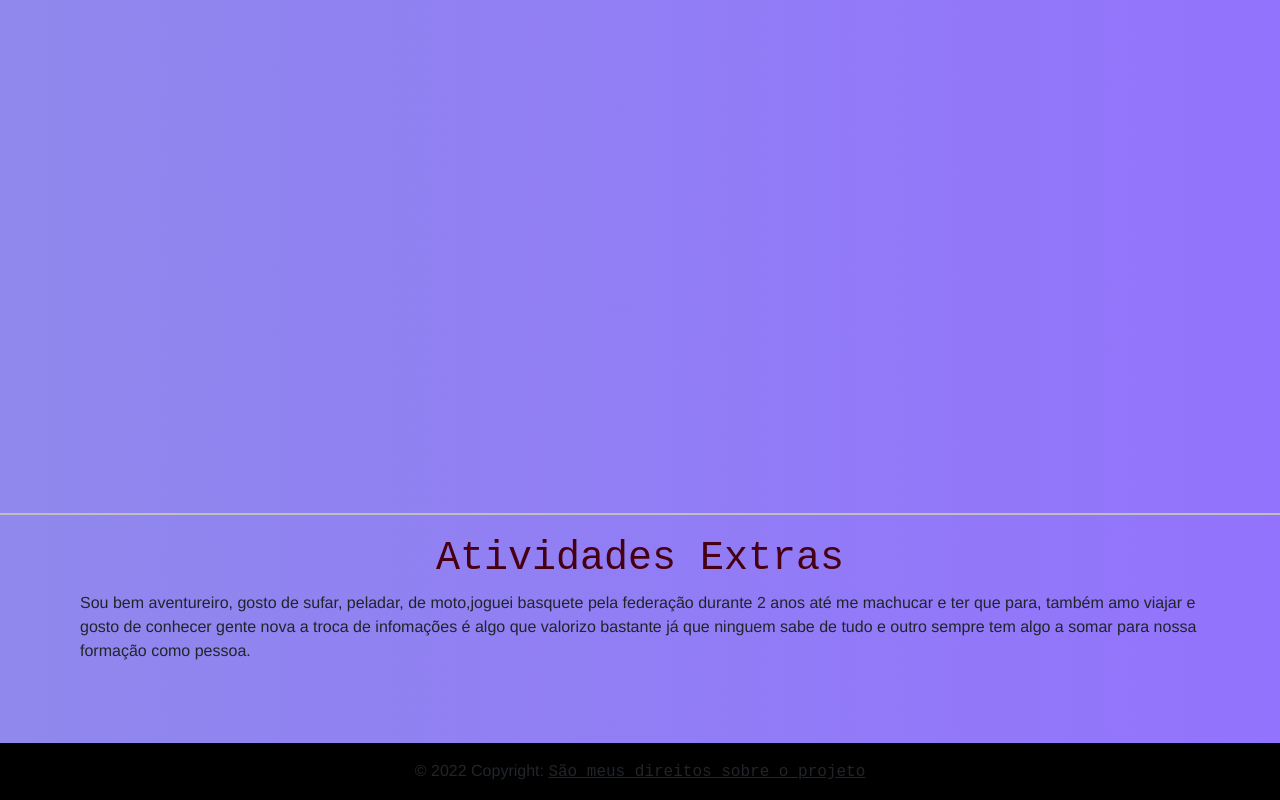
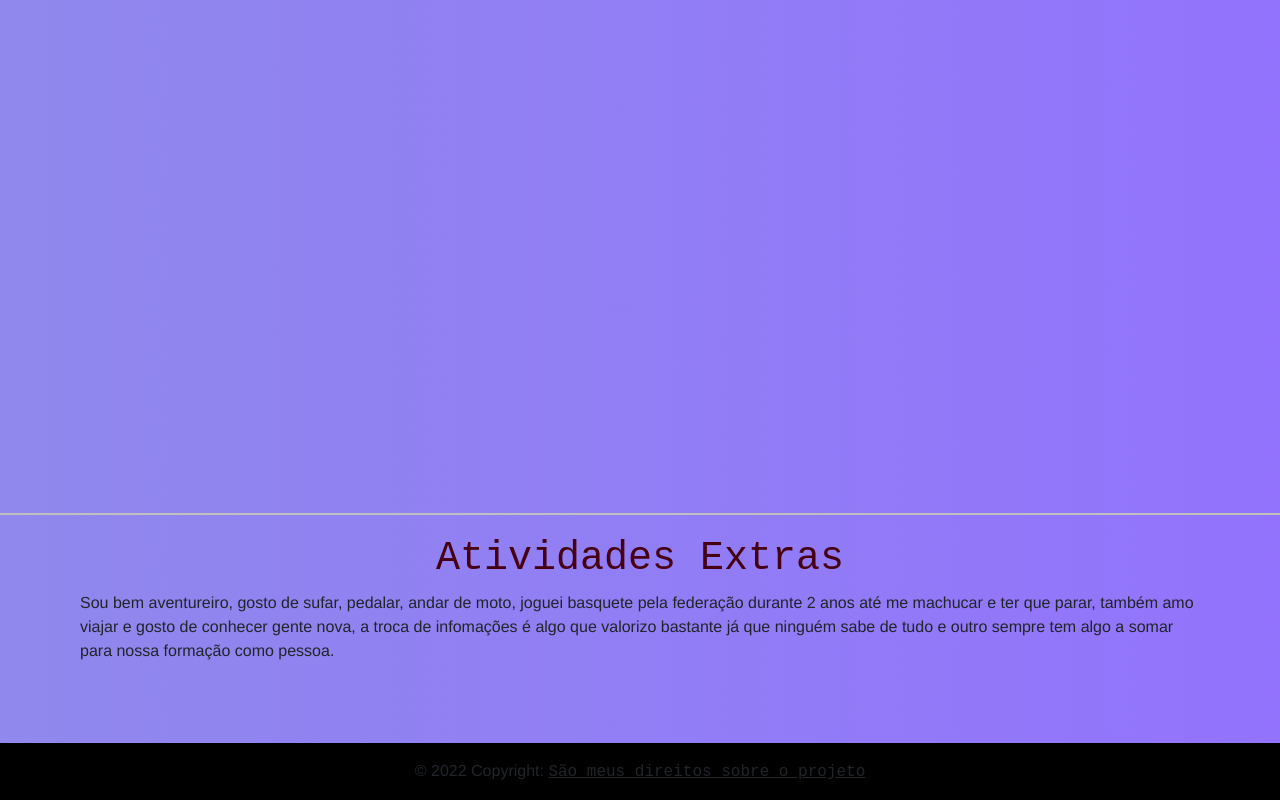
Before and after one commit to JohnLennonLop/JohnLennonLop.github.io, a plain HTML site: page index.html in a window 1280 px wide. Shown: the part 3030-3830 px from the top of the page. Drawn offline with nearby package versions, Linux system fonts and the light colour scheme.

Commit message:
Update index.html

```diff
--- a/index.html
+++ b/index.html
@@ -157,8 +157,8 @@
 
 <div class="info" >
     <h1 id="scrollspyHeading5">Atividades Extras </h1>
-    <p>Sou bem aventureiro, gosto de sufar, peladar, de moto,joguei basquete pela federação durante 2 anos até me machucar e ter que para, também amo viajar e gosto de conhecer gente nova a troca de infomações é algo que
-      valorizo bastante já que ninguem sabe de tudo e outro sempre tem algo a somar para nossa formação como pessoa.
+    <p>Sou bem aventureiro, gosto de sufar, pedalar, andar de moto, joguei basquete pela federação durante 2 anos até me machucar e ter que parar, também amo viajar e gosto de conhecer gente nova, a troca de infomações é algo que
+      valorizo bastante já que ninguém sabe de tudo e outro sempre tem algo a somar para nossa formação como pessoa.
 
   </div>
 
```
